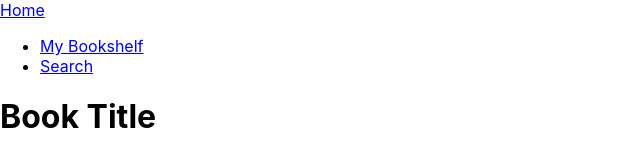
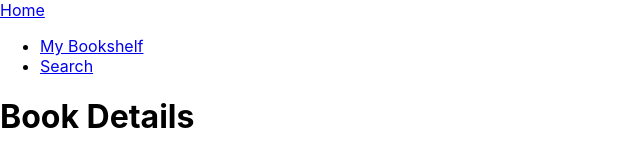
Before and after one commit to lindakovacs/bookstore-2, a React (Create React App) app: page /book/1 in a window 1280 px wide. Shown: the top 157 px of the page, without its empty margins (0-640 px from the left). Built offline with nearby package versions, Linux system fonts and the light colour scheme.

Commit message:
search working but weird results

```diff
--- a/src/components/BookDetails/BookDetails.jsx
+++ b/src/components/BookDetails/BookDetails.jsx
@@ -6,7 +6,7 @@ function BookDetails(props) {
     //const movie = movies[movieKey];
     return (
         <div>
-            <h1>Book Title</h1>
+            <h1>Book Details</h1>
             <div>
                 <img
                     src=""
--- a/src/components/Search/Search.jsx
+++ b/src/components/Search/Search.jsx
@@ -15,8 +15,9 @@ class Search extends Component {
             queryInput: searchInput,
             loading: true
         });
+        console.log(this.state.queryInput);
         axios
-			.get(`http://localhost:7000/books/search/apple${this.state.queryInput}`)
+			.get(`http://localhost:7000/books/search/${this.state.queryInput}`)
 			.then(response => {
 				console.log("axios: ", Array.isArray(response.data.books));
 				this.setState({
@@ -31,7 +32,6 @@ class Search extends Component {
 
     componentDidMount() {
         console.log('componentDidMount');
-        this.search();
     };
 
     render() {
@@ -51,17 +51,15 @@ class Search extends Component {
                     />
                 </div>
                 <div className="books-results">
-                    {results}
-                    {/* {results && results.map((book, index) => {
+                    {results && results.map((book, index) => {
                         console.log(book);
                         const key = 'book-' + index;
-                        const title = book.title;
                         return (
                             <div className="book" key={key}>
-                                {title}: {book}
+                                {book.title}: {book.subtitle}
                             </div>
                         );
-                    })} */}
+                    })}
                 </div>
             </div>
         );
```
